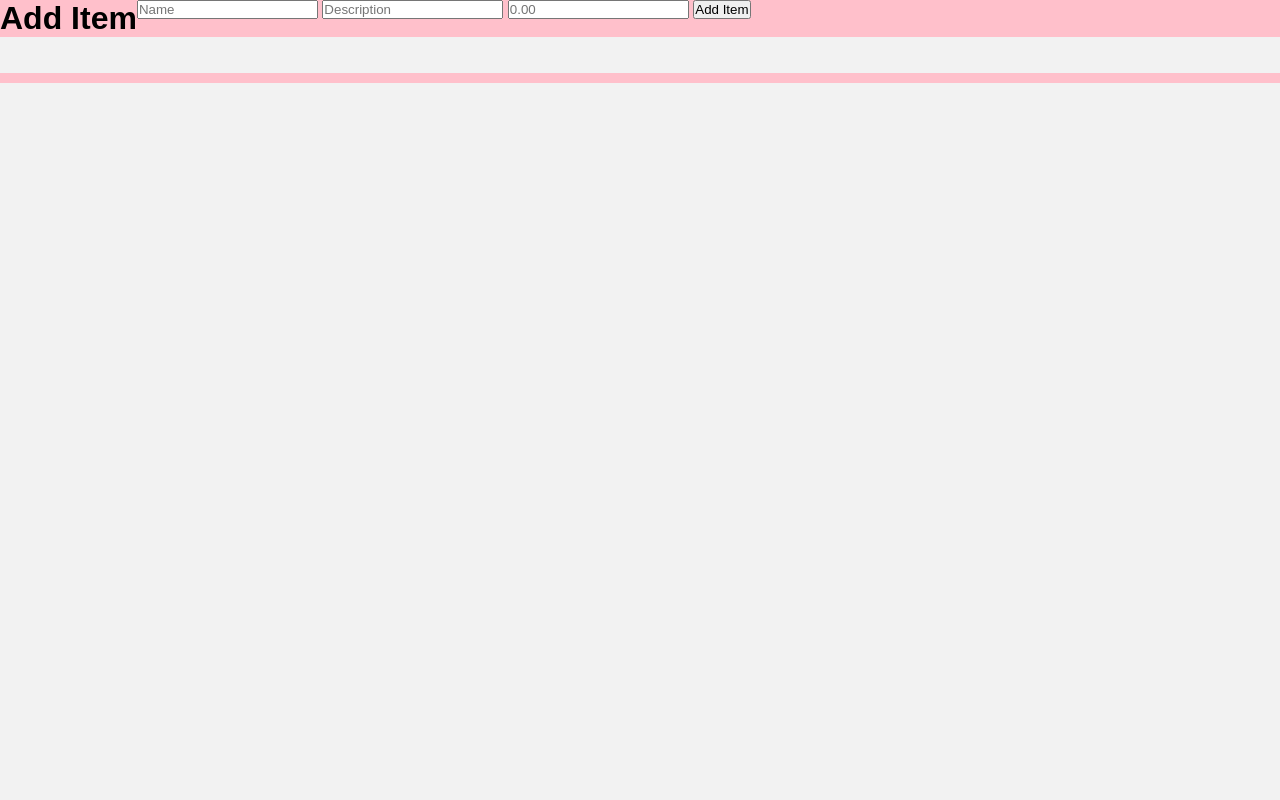
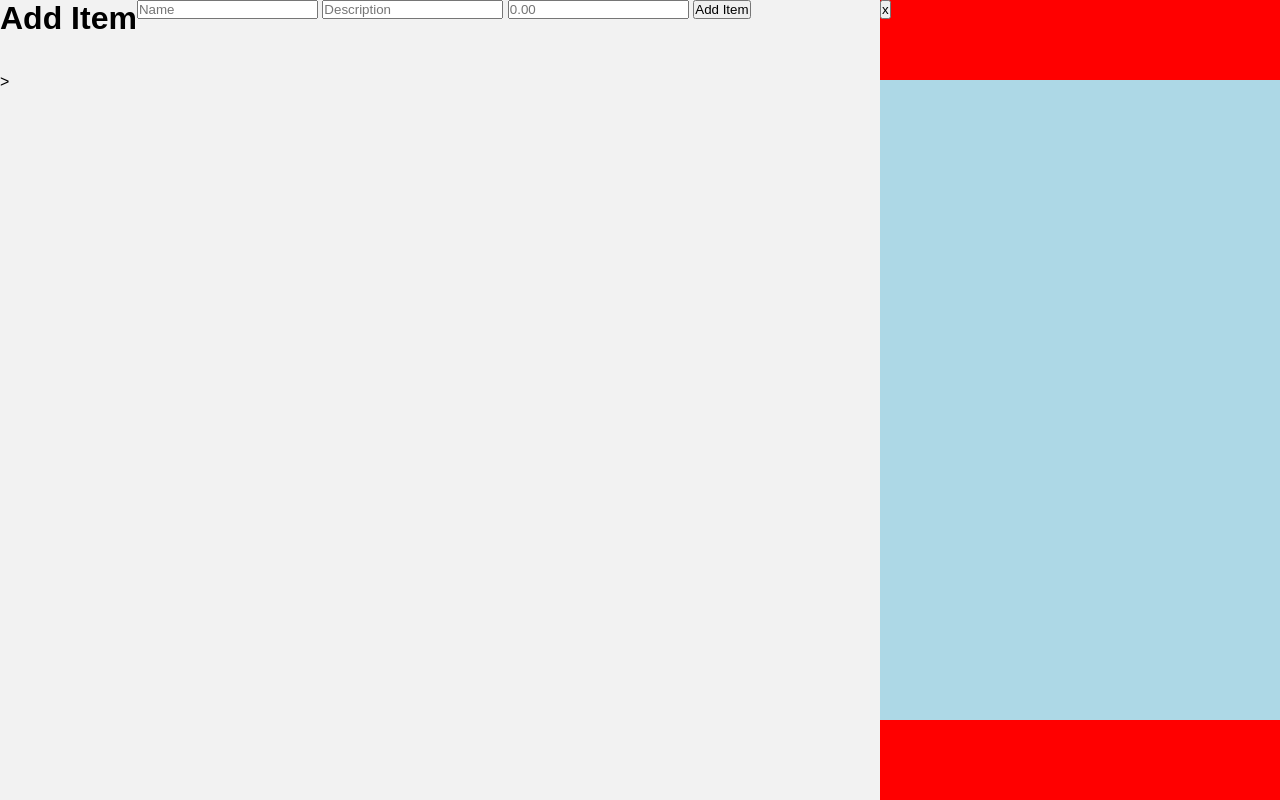
Before and after one commit to D-Beech/Teds_Bar_Website_Flask, a Flask app: page /addItem in a window 1280 px wide; the page is wider, and only the part inside the window is pictured. Run offline with Flask 3, Linux system fonts and the light colour scheme.

Commit message:
Built basic cart in addItems

```diff
--- a/templates/addItem.html
+++ b/templates/addItem.html
@@ -59,16 +59,10 @@
     .container {
         width: 1400px;
         margin: auto;
-        background: pink;
+        /* background: pink; */
         display: flex;
     }
 
-    .container{
-    width: 1400px;
-    margin: auto;
-    /* background: pink; */
-    display: flex;
-}
 
 /*banner*/
 .banner{
@@ -126,6 +120,7 @@
     display: flex;
     flex-wrap: wrap;
     justify-content: space-between;
+    /* display: none; */
 }
 
 .itemCard{
@@ -172,8 +167,42 @@
     border-radius: 20px;
     grid-row: 6;
     height: 35px;
+}
 
+
+.cart{
+    width: 400px;
+    height: 100vh;
+    background: lightblue;
+    position: fixed;
+    top:0;
+    right:0;
 }
+
+.exit{
+    height: 10%;
+    background: red;
+}
+
+.cartContent{
+    height:80%;
+    justify-content: center;
+    overflow: scroll;
+}
+
+.proceed{
+    height:10%;
+    background: red;
+}
+
+
+
+.cart .itemCard{
+    width: 80%;
+    height: 100px;
+}
+
+
 </style>
 
 
@@ -197,10 +226,14 @@
 
     </div>
 
+
+    <!--Item Gallery Development Below-->>
     <div class="container">
         <div class="itemGallery">
-            {% for item in stuff %}
-            <div class="itemCard">
+            {% for item in stuff%}
+
+
+            <div class="itemCard" id="{{item.id}}" onclick="killItemCard(this.id)">
                 <h3 class="itemName">{{item.name}}</h3>
                 <p class="itemDescription">{{item.description}}</p>
                 <h4 class="itemPrice">$ {{item.price}}</h4>
@@ -212,12 +245,45 @@
                     Add
                 </button>
             </div>
-
             {% endfor %}
-
         </div>
     </div>
 
+    <!--Cart Development below-->
+    <div class="container">
+        <div class="cart" id="cart">
 
+            <div class="exit">
+                <button onclick=addToCart()>x</button>
+
+            </div>
+
+
+            <div class="cartContent">
+
+            </div>
+
+
+
+
+
+            <div class="proceed"></div>
+        </div>
+    </div>
 </body>
+
+<script>
+
+function addToCart(){
+    document.getElementById("cart").style.display="none";
+    console.log("Cart Closed Click")
+}
+
+function killItemCard(card_id){
+    document.getElementById(card_id).style.display="none";
+    console.log(card_id + "success")
+}
+
+</script>
+
 </html>
```
